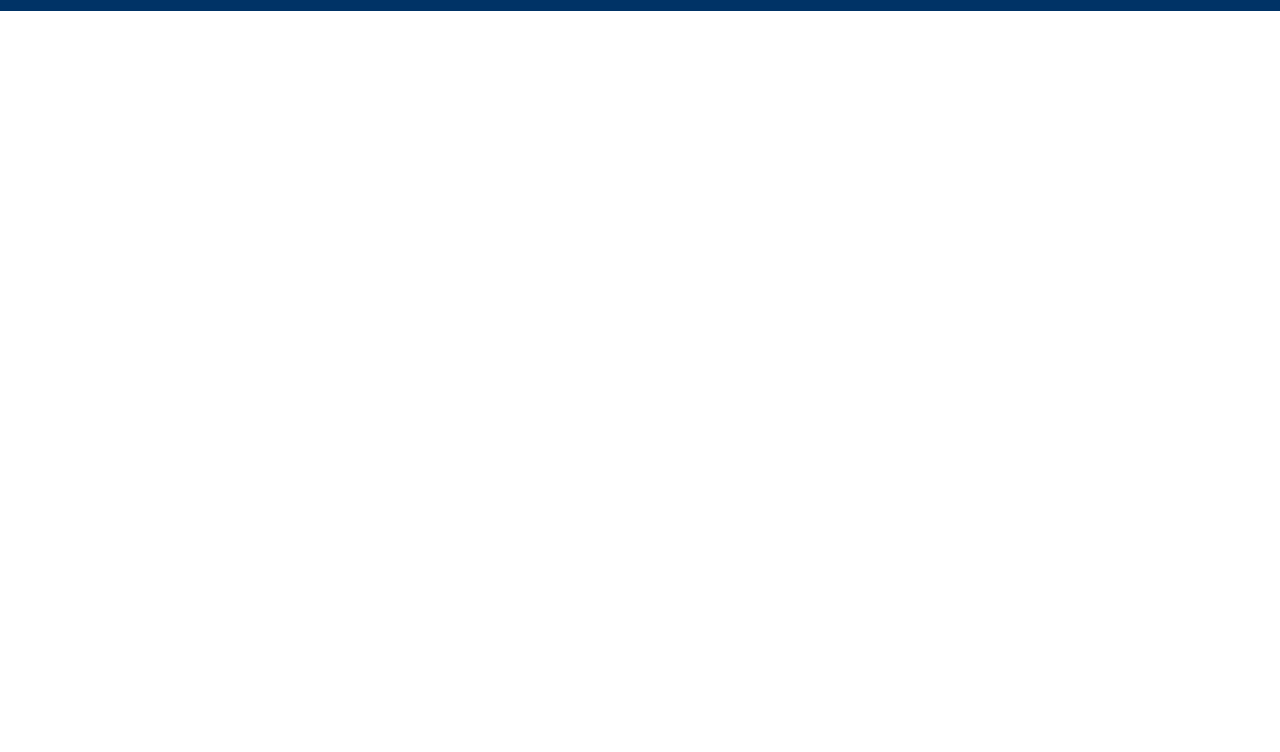
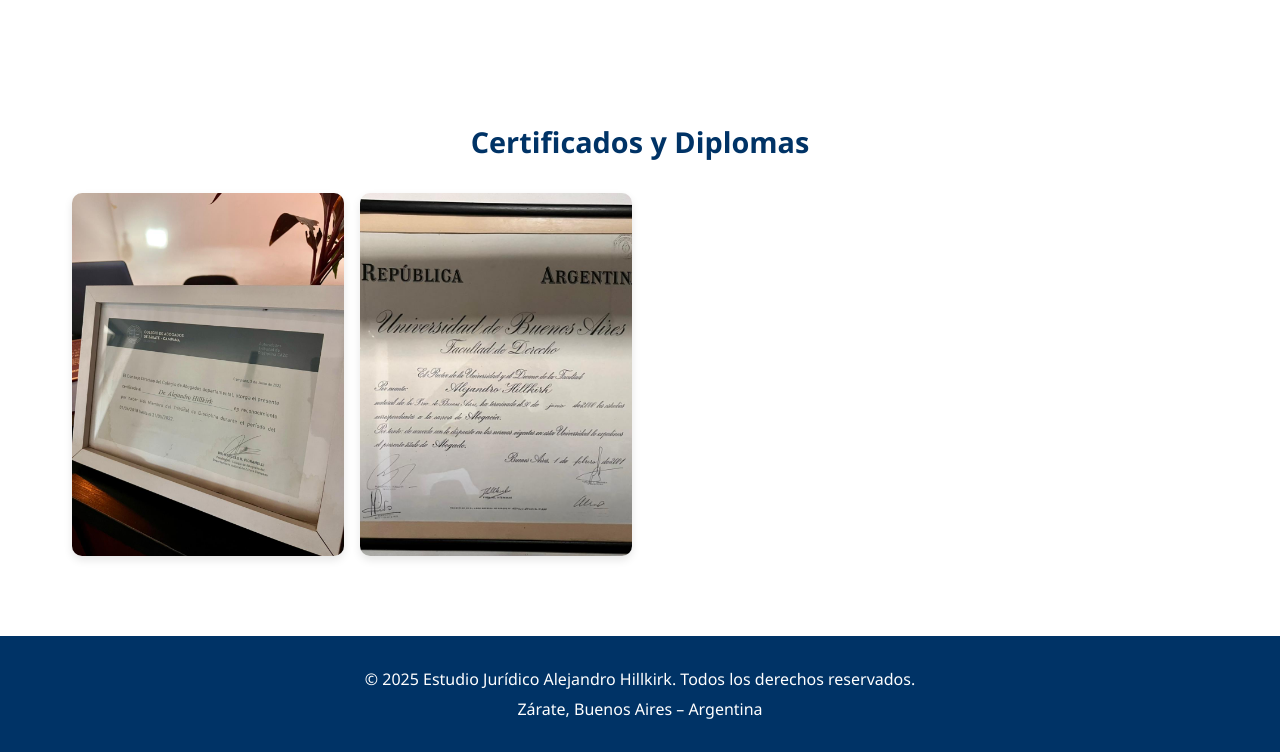
Before and after one commit to HillkirkLautaro/website-estudio, an Astro site: page /estudio in a window 1280 px wide. Shown: the part 1272-2024 px from the top of the page. Before the commit the page ends 1283 px from the top, so only its background shows below. Built offline with nearby package versions, Linux system fonts and the light colour scheme; Astro itself is replaced by a stand-in of ours.

Commit message:
update estudio

```diff
--- a/src/components/header.astro
+++ b/src/components/header.astro
@@ -5,7 +5,7 @@ import logoImage from '../assets/icons/logoestudio.jpg';
 <header class="main-header">
   <div class="header-container">
     <div class="logo-container">
-      <Image loading="eager" src={logoImage} alt="Logo Estudio Jurídico" width={40} height={40} />
+      <Image loading="eager" src={logoImage} alt="Logo Estudio Jurídico" width={100} height={100} />
       <h1 class="logo-title">
         Estudio Jurídico Alejandro Hillkirk
       </h1>
--- a/src/pages/estudio.astro
+++ b/src/pages/estudio.astro
@@ -5,6 +5,9 @@ import type { ImageMetadata } from "astro";
 
 const imageModules = import.meta.glob<{ default: ImageMetadata }>("/src/assets/GaleriaEstudio/*.jpg", { eager: true });
 const images = Object.values(imageModules).map((mod) => mod.default);
+
+const imageModules2 = import.meta.glob<{ default: ImageMetadata }>("/src/assets/Diplomas/*.jpg", { eager: true });
+const images2 = Object.values(imageModules2).map((mod) => mod.default);
 ---
 
 <BaseLayout title="Estudio | Alejandro Hillkirk" description="Galería de fotos del estudio jurídico físico en Zárate. Conocé nuestras instalaciones.">
@@ -13,7 +16,9 @@ const images = Object.values(imageModules).map((mod) => mod.default);
     <p class="page-subtitle">Conocé el espacio donde brindamos atención personalizada.</p>
   </section>
 
+  <!-- GALERÍA DEL ESTUDIO -->
   <section class="gallery">
+    <h2 class="section-title">Fotos del Estudio</h2>
     {images.map((image, index) => (
       <div class="gallery-item">
         <Image
@@ -23,6 +28,24 @@ const images = Object.values(imageModules).map((mod) => mod.default);
           height={image.height}
           loading={index < 4 ? "eager" : "lazy"}
         />
+      </div>
+    ))}
+  </section>
+
+  <!-- GALERÍA DE CERTIFICADOS -->
+  <section class="gallery">
+    <h2 class="section-title">Certificados y Diplomas</h2>
+    {images2.map((image2, index2) => (
+      <div class="gallery-item">
+        <a href={image2.src} target="_blank" rel="noopener noreferrer">
+          <Image
+            src={image2}
+            alt={`Certificado ${index2 + 1}`}
+            width={image2.width}
+            height={image2.height}
+            loading="lazy"
+          />
+        </a>
       </div>
     ))}
   </section>
@@ -39,6 +62,14 @@ const images = Object.values(imageModules).map((mod) => mod.default);
       color: #333;
     }
 
+    .section-title {
+      grid-column: 1 / -1;
+      font-size: 1.8rem;
+      color: #003366;
+      margin: 2rem 0 1rem;
+      text-align: center;
+    }
+
     .gallery {
       display: grid;
       grid-template-columns: repeat(auto-fit, minmax(250px, 1fr));
@@ -46,6 +77,10 @@ const images = Object.values(imageModules).map((mod) => mod.default);
       padding: 1rem 2rem 3rem;
       max-width: 1200px;
       margin: auto;
+    }
+
+    .gallery + .gallery {
+      margin-top: 3rem;
     }
 
     .gallery-item {
@@ -66,7 +101,6 @@ const images = Object.values(imageModules).map((mod) => mod.default);
       transform: scale(1.03);
     }
 
-    /* ✅ Responsive */
     @media (max-width: 768px) {
       .page-title {
         font-size: 2rem;
```
